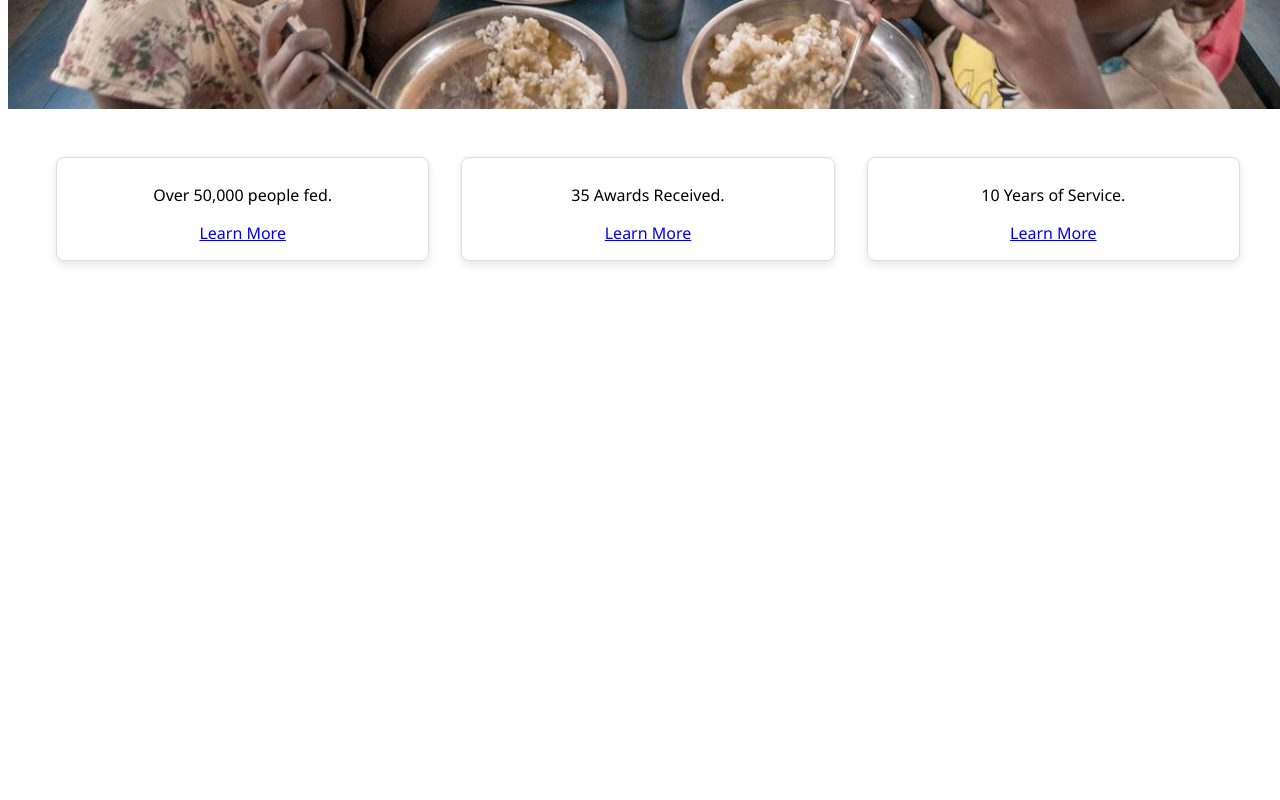
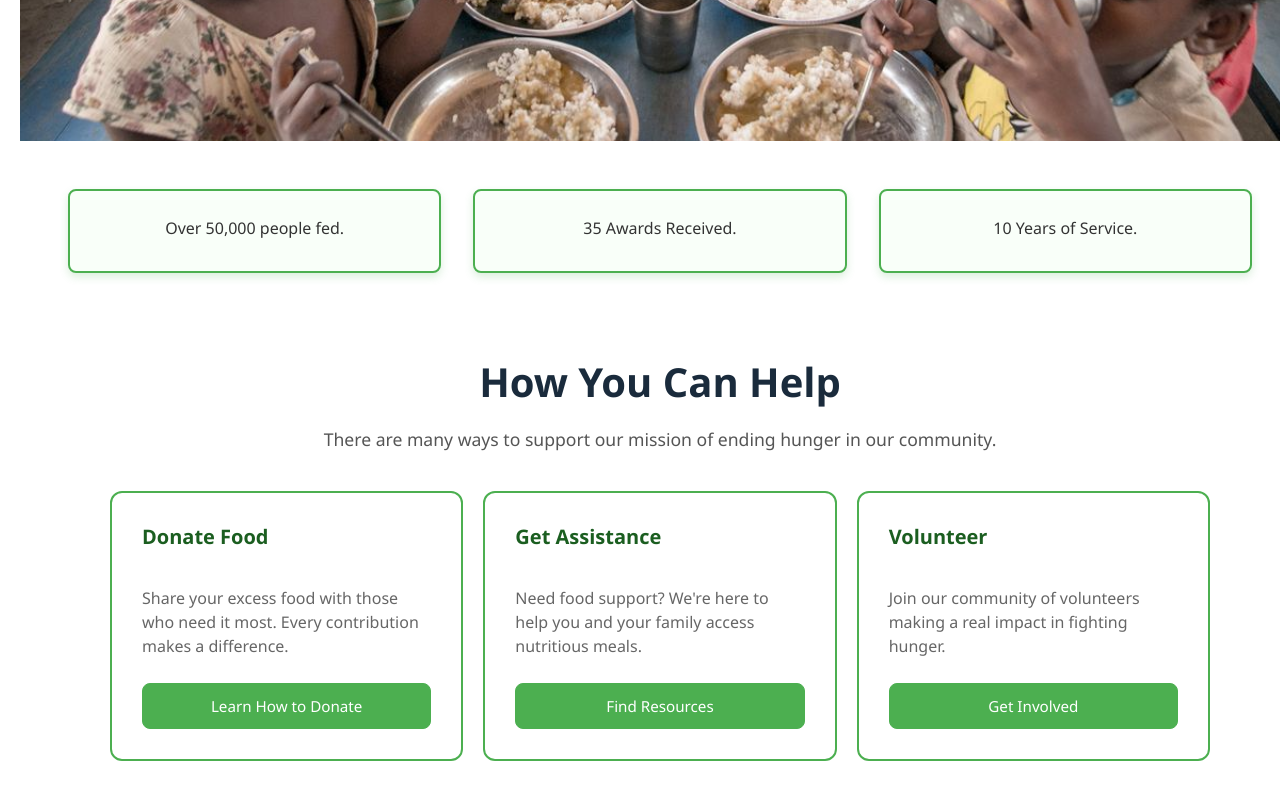
Before and after one commit to Jaden-Afrika/Social-Services-Project, a plain HTML site: page index.html in a window 1280 px wide. Shown: the part 740-1540 px from the top of the page. Before the commit the page ends 1057 px from the top, so only its background shows below. Drawn offline with Linux system fonts and the light colour scheme.

Commit message:
Home Page Donezo

```diff
--- a/index.html
+++ b/index.html
@@ -14,7 +14,7 @@ href="style.css">
 <div class="navlinks">
 <a href="index.html">Home</a>
     <a
-    href="volunteer.html">Resorces</a>
+    href="volunteer.html">Resources</a>
     <a
     href="impact.html">Impacts</a>
     <a
@@ -33,22 +33,51 @@ href="style.css">
  </div>
 
   <div class="organization-info">
-        <div class="cat-breed">
+    <div class="achievements">
 
             <h3></h3>
             <p>Over 50,000 people fed.</p>
-            <a href="#">Learn More</a>
+
         </div>
-        <div class="cat-breed">
+        <div class="achievements">
 
             <h3></h3>
             <p>35 Awards Received.</p>
-            <a href="#">Learn More</a>
+
         </div>
-        <div class="cat-breed">
+        <div class="achievements">
 
             <h3></h3>
             <p>10 Years of Service.</p>
-            <a href="#">Learn More</a>
+
         </div>
     </div>
+
+
+<section class="help-container">
+    <div class="header-content">
+        <h1>How You Can Help</h1>
+        <p>There are many ways to support our mission of ending hunger in our community.</p>
+    </div>
+
+    <div class="cards-wrapper">
+        <article class="card">
+            <h3>Donate Food</h3>
+            <p>Share your excess food with those who need it most. Every contribution makes a difference.</p>
+            <a href="volunteer.html" class="btn">Learn How to Donate</a>
+        </article>
+
+        <article class="card">
+            <h3>Get Assistance</h3>
+            <p>Need food support? We're here to help you and your family access nutritious meals.</p>
+            <a href="contact.html" class="btn">Find Resources</a>
+        </article>
+
+        <article class="card">
+            <h3>Volunteer</h3>
+            <p>Join our community of volunteers making a real impact in fighting hunger.</p>
+            <a href="volunteer.html" class="btn">Get Involved</a>
+        </article>
+    </div>
+</section>
+</body>
--- a/style.css
+++ b/style.css
@@ -63,23 +63,107 @@ body{
     justify-content: space-around;
     padding: 2em;
 }
-.cat-breed {
+.achievements {
     flex: 1 1 300px;
     margin: 1em;
     padding: 1em;
-    border: 1px solid #ddd;
+    border: 2px solid #4caf50;
     border-radius: 8px;
-    box-shadow: 0 4px 8px rgba(0,0,0,0.1);
+    box-shadow: 0 4px 8px rgba(75,175,80,0.2);
     text-align: center;
     transition: transform 0.3s;
+    background-color: #f9fff9;
 }
 
-.cat-breed h3 {
+.achievements h3 {
     margin: 0.5em 0;
+    color: #1b5e20;
 }
-.cat-breed p {
+.achievements p {
     margin: 0.5em 0 1em;
 }
-.cat-breed:hover {
+.achievements:hover {
     transform: scale(1.05);
 }
+
+/* General Styling */
+body {
+    font-family: 'Segoe UI', Tahoma, Geneva, Verdana, sans-serif;
+    background-color: #ffffff;
+    color: #333;
+    margin: 0;
+    padding: 40px 20px;
+}
+
+.help-container {
+    max-width: 1100px;
+    margin: 0 auto;
+    text-align: center;
+}
+
+.header-content h1 {
+    font-size: 2.5rem;
+    color: #1a2b3c;
+    margin-bottom: 10px;
+}
+
+.header-content p {
+    color: #555;
+    font-size: 1.1rem;
+    margin-bottom: 40px;
+}
+
+
+.cards-wrapper {
+    display: flex;
+    gap: 20px;
+    justify-content: center;
+    flex-wrap: wrap; }
+
+
+.card {
+    background: #fff;
+    border: 2px solid #4caf50;
+    border-radius: 12px;
+    padding: 30px;
+    flex: 1;
+    min-width: 280px;
+    max-width: 350px;
+    display: flex;
+    flex-direction: column;
+    text-align: left;
+    transition: transform 0.2s ease;
+}
+
+.card h3 {
+    margin-top: 0;
+    font-size: 1.25rem;
+    color: #1b5e20;
+}
+
+.card p {
+    color: #666;
+    line-height: 1.5;
+    flex-grow: 1;
+    margin-bottom: 25px;
+}
+
+
+.btn {
+    display: block;
+    text-align: center;
+    padding: 12px;
+    border: 1px solid #4caf50;
+    border-radius: 8px;
+    text-decoration: none;
+    color: white;
+    background-color: #4caf50;
+    font-weight: 500;
+    font-size: 0.95rem;
+    transition: background-color 0.2s;
+}
+
+.btn:hover {
+    background-color: #1b5e20;
+    border-color: #1b5e20;
+}
```
